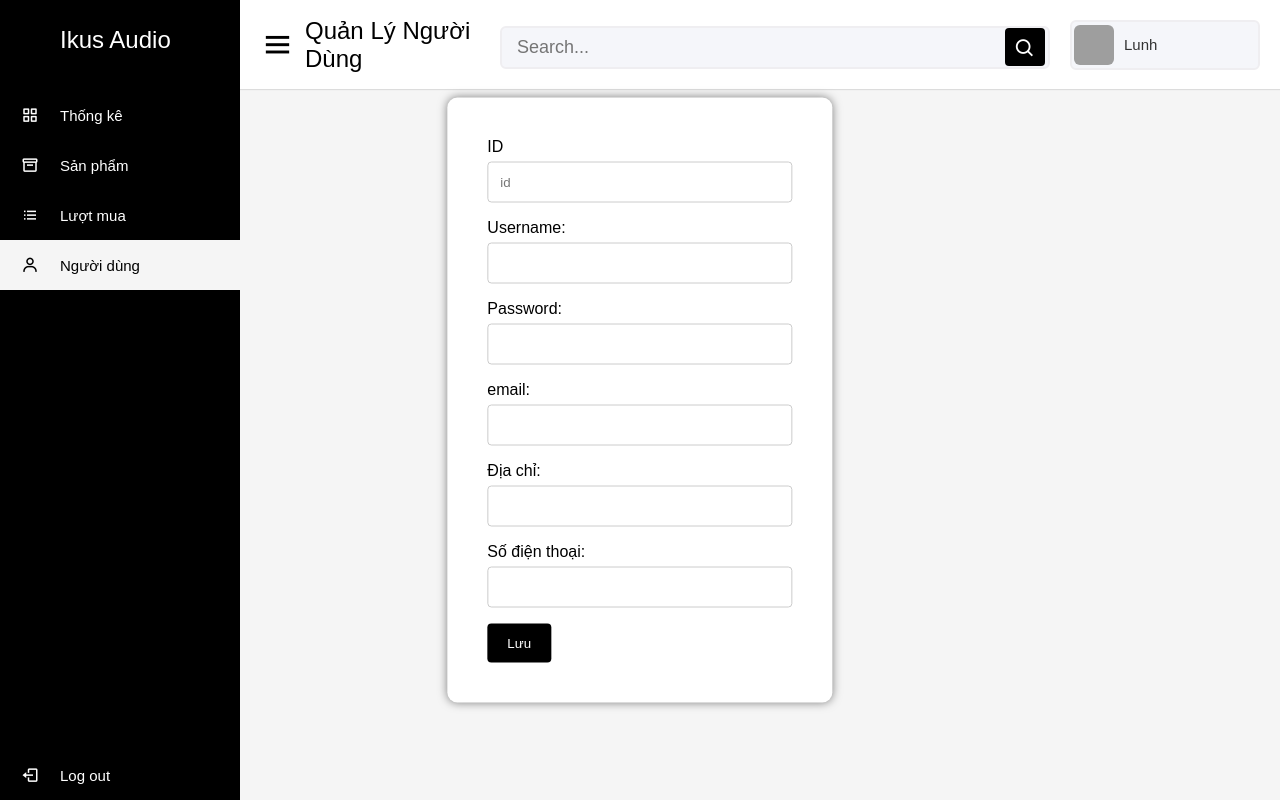
After one commit to Tris1805/audio, a PHP site: page /admin/manage_users.html in a window 1280 px wide. The commit adds this page. Run offline with PHP 8.4, Linux system fonts and the light colour scheme; grey boxes are pictures that could not be loaded.

Commit message:
add manage form

```diff
--- /dev/null
+++ b/Audio/admin/manage_users.html
@@ -0,0 +1,167 @@
+<!DOCTYPE html>
+<html lang="en">
+  <head>
+    <meta charset="UTF-8" />
+    <meta http-equiv="X-UA-Compatible" content="IE=edge" />
+    <meta name="viewport" content="width=device-width, initial-scale=1.0" />
+    <title>Admin</title>
+    <link rel="stylesheet" href="../assets/css/admin_style.css" />
+    <link
+      href="https://unpkg.com/boxicons@2.0.7/css/boxicons.min.css"
+      rel="stylesheet"
+    />
+    <link
+      rel="stylesheet"
+      href="https://fonts.googleapis.com/css2?family=Material+Symbols+Rounded:opsz,wght,FILL,GRAD@48,300,0,0"
+    />
+  </head>
+
+  <body>
+    <div id="app">
+
+      <div class="main-container">
+        <div class="main-content">
+          <div class="sidebar">
+            <div class="logo-details">
+              <i class="bx"></i>
+              <span class="logo_name">Ikus Audio</span>
+            </div>
+            <ul class="nav-links">
+              <li>
+                <a href="./index.html" >
+                  <i class="bx bx-grid-alt"></i>
+                  <span class="links_name">Thống kê</span>
+                </a>
+              </li>
+              <li>
+                <a href="./sanpham.html" >
+                  <i class="bx bx-box"></i>
+                  <span class="links_name">Sản phẩm</span>
+                </a>
+              </li>
+              <li>
+                <a href="./luotmua.html">
+                  <i class="bx bx-list-ul"></i>
+                  <span class="links_name">Lượt mua</span>
+                </a>
+              </li>
+
+              <li>
+                <a href="./nguoidung.html" class="active">
+                  <i class="bx bx-user"></i>
+                  <span class="links_name">Người dùng</span>
+                </a>
+              </li>
+
+              <li class="log_out">
+                <a href="#">
+                  <i class="bx bx-log-out"></i>
+                  <span class="links_name">Log out</span>
+                </a>
+              </li>
+            </ul>
+          </div>
+
+          <section class="home-section">
+            <nav>
+              <div class="sidebar-button">
+                <i class="bx bx-menu sidebarBtn"></i>
+                <span class="dashboard">Quản Lý Người Dùng</span>
+              </div>
+              <div class="search-box">
+                <input type="text" placeholder="Search..." />
+                <i class="bx bx-search"></i>
+              </div>
+              <div class="profile-details">
+                <img src="https://i.pinimg.com/736x/ba/95/3c/ba953c1e9f85cfbc3a5ba7b2d648f424.jpg" alt="" />
+                <span class="admin_name">Lunh</span>
+                <i class="bx"></i>
+              </div>
+            </nav>
+
+            <div class="home-content">
+                <div class="sales-boxes">
+                    <div class="form-container box">
+                        <div class="edit-form">
+                            <!-- <span class="cancel-edit-form" style="float: right">X</span> -->
+                            <form>
+                              <label for="user-id">ID</label>
+                              <input type="number" id="user-id" name="user-id" value="id" placeholder="id" readonly/><br />
+
+                              <label for="username">Username:</label>
+                              <input
+                                type="text"
+                                id="username"
+                                name="username"
+                              /><br />
+
+                              <label for="product-image">Password:</label>
+                              <input
+                                type="password"
+                                id="user-password"
+                                name="user-password"
+                              /><br />
+
+                              <label for="product-price">email:</label>
+                              <input
+                                type="text"
+                                id="user-mail"
+                                name="user-mail"
+                              /><br />
+
+                              <label for="user-address">Địa chỉ:</label>
+                              <input
+                                type="text"
+                                id="user-address"
+                                name="user-address"
+                              /><br />
+
+                              <label for="user-tel">Số điện thoại:</label>
+                              <input
+                                type="text"
+                                id="user-tel"
+                                name="user-tel"
+                              /><br />
+
+                              <button type="submit" id="saveChanges">Lưu</button>
+                            </form>
+                          </div>
+                    </div>
+                </div>
+            </div>
+          </section>
+        </div>
+      </div>
+    </div>
+
+
+    <script>
+      let sidebar = document.querySelector(".sidebar");
+      let sidebarBtn = document.querySelector(".sidebarBtn");
+      sidebarBtn.onclick = function () {
+        sidebar.classList.toggle("active");
+        if (sidebar.classList.contains("active")) {
+          sidebarBtn.classList.replace("bx-menu", "bx-menu-alt-right");
+        } else sidebarBtn.classList.replace("bx-menu-alt-right", "bx-menu");
+      };
+
+    //   Lấy tất cả các thẻ 'a' trong danh sách liên kết
+      const links = document.querySelectorAll(".nav-links a");
+
+      // Lặp qua tất cả các thẻ 'a' và thêm sự kiện click cho chúng
+      links.forEach((link) => {
+        link.addEventListener("click", (event) => {
+          // Hủy bỏ hành động mặc định của thẻ 'a'
+          event.preventDefault();
+          // Loại bỏ lớp 'active' từ tất cả các thẻ 'a'
+          links.forEach((link) => {
+            link.classList.remove("active");
+          });
+          // Thêm lớp 'active' cho thẻ 'a' đang được chọn
+          link.classList.add("active");
+          window.location.href = this.href;
+        });
+      });
+    </script>
+  </body>
+</html>
--- a/Audio/admin/nguoidung.html
+++ b/Audio/admin/nguoidung.html
@@ -206,7 +206,7 @@
               </div>
             </div>
 
-            <div class="edit-form">
+            <!-- <div class="edit-form">
               <span class="cancel-edit-form" style="float: right">X</span>
               <form>
                 <label for="user-id">ID</label>
@@ -258,7 +258,7 @@
 
                 <button type="submit" id="deleteItem">Xóa</button>
               </form>
-            </div>
+            </div> -->
           </section>
         </div>
       </div>
--- a/Audio/assets/css/admin_style.css
+++ b/Audio/assets/css/admin_style.css
@@ -517,6 +517,11 @@ text-align: center;
 
 /* TEST FORM */
 
+.form-container {
+  width: 100%;
+
+}
+
 .edit-form, .delete-form{
   position: relative;
   position: fixed;
@@ -527,15 +532,16 @@ text-align: center;
   padding: 20px;
   border-radius: 10px;
   box-shadow: 0 0 10px rgba(0, 0, 0, 0.5);
+  /* border: solid gray 1px; */
   z-index: 9999;
-  display: none; /* Hide the form initially    */
+  /* display: none; Hide the form initially    */
 }
 
 
-.make-blur{
+/* .make-blur{
   filter: blur(5px);
   pointer-events: none;
-}
+} */
 
 /* Thiết lập màu nền và font chữ cho form */
 form {
```
Also changed, not shown: Audio/admin/manage_products.html (added, +160 -0 lines), Audio/admin/sanpham.html (+2 -38 lines).
